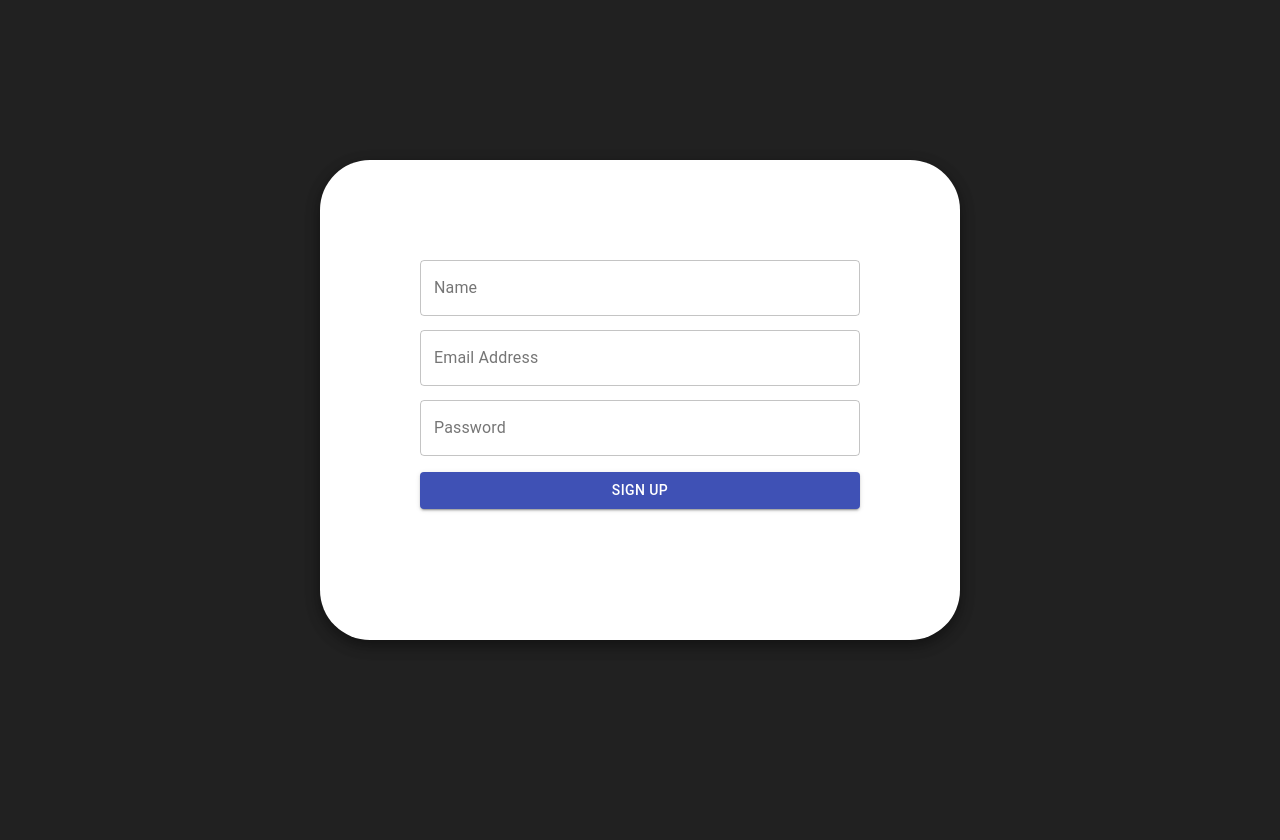
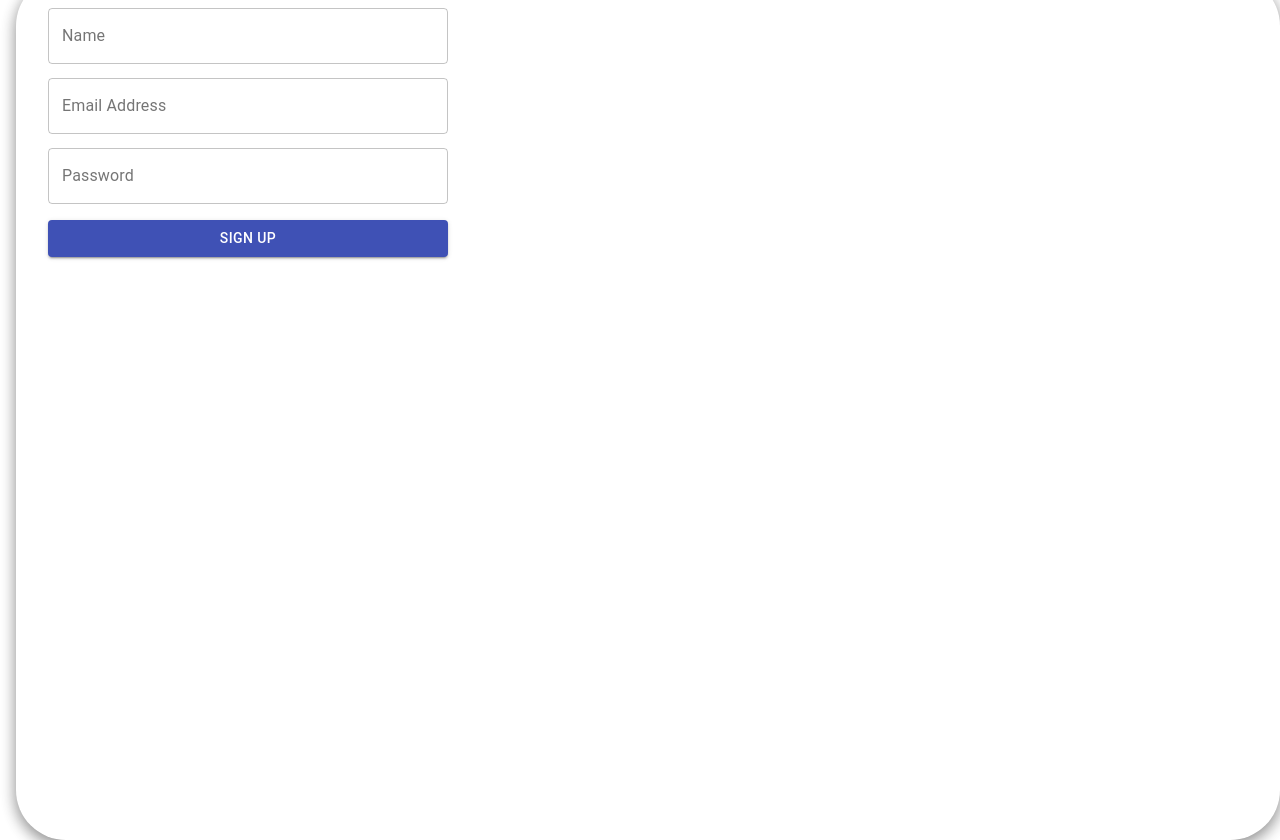
Before and after one commit to saulocode1/form, a React (Create React App) app: page / in a window 1280 px wide. Before the commit the page ends 800 px from the top, so only its background shows below. Built offline with nearby package versions, Linux system fonts and the light colour scheme.

Commit message:
start layout

```diff
--- a/package.json
+++ b/package.json
@@ -3,7 +3,11 @@
   "version": "0.1.0",
   "private": true,
   "dependencies": {
+    "@emotion/react": "^11.8.2",
+    "@emotion/styled": "^11.8.1",
     "@material-ui/core": "^4.12.3",
+    "@material-ui/lab": "^4.0.0-alpha.60",
+    "@mui/material": "^5.5.1",
     "@testing-library/jest-dom": "^5.16.2",
     "@testing-library/react": "^12.1.4",
     "@testing-library/user-event": "^13.5.0",
--- a/src/App.js
+++ /dev/null
@@ -1,17 +0,0 @@
-import GlobalStyled from "./GlobalStyled";
-import FormContainer from "./Components/FormContainer/styled";
-import MainForm from "./Components/StyledForm/";
-import SectionForm from "./Components/SectionForm/styled";
-
-const App = () => (
-   <>
-      <GlobalStyled />
-      <SectionForm>
-         <FormContainer>
-            <MainForm />
-         </FormContainer>
-      </SectionForm>
-   </>
-);
-
-export default App;
--- /dev/null
+++ b/src/App.jsx
@@ -0,0 +1,21 @@
+import FormContainer from "./Components/FormContainer/styled";
+import MainForm from "./Components/MainForm";
+import SectionForm from "./Components/SectionForm/styled";
+import FormWrapper from "./Components/FormWrapper/styled";
+import { ThemeProvider } from "@material-ui/core";
+
+const App = () => (
+   <>
+      <ThemeProvider>
+         <SectionForm>
+            <FormContainer>
+               <FormWrapper>
+                  <MainForm />
+               </FormWrapper>
+            </FormContainer>
+         </SectionForm>
+      </ThemeProvider>
+   </>
+);
+
+export default App;
--- a/src/Components/FormContainer/styled.js
+++ b/src/Components/FormContainer/styled.js
@@ -2,9 +2,9 @@ import styled from "styled-components";
 import Background from "../../assets/images/background.avif";
 
 const FormContainer = styled.section`
-   padding: 6.25rem;
-   height: 30rem;
-   width: 40rem;
+   padding: 2rem;
+   height: 800px;
+   width: 1200px;
    border-radius: 3.125rem;
    margin-inline: auto;
    /* background: url(${Background}) no-repeat; */
--- a/src/Components/FormWrapper/styled.js
+++ b/src/Components/FormWrapper/styled.js
@@ -2,6 +2,7 @@ import styled from 'styled-components';
 
 const FormWrapper = styled.div`
    height: auto;
+   width: 400px;
 `;
 
 export default FormWrapper;
--- a/src/Components/StyledForm/index.jsx
+++ b/src/Components/MainForm/index.js
@@ -1,13 +1,16 @@
-import styled from "styled-components";
+import { React } from "react";
 import { Button, Box, TextField } from "@material-ui/core";
 import { useFormik } from "formik";
 import * as yup from "yup";
 
 const validationSchema = yup.object({
    firstName: yup.string().required("First name is required."),
-   email: yup.string().email("Enter a valid email.").required("Email is required."),
+   email: yup
+      .string()
+      .email("Enter a valid email.")
+      .required("Email is required."),
    password: yup.string().required("Password is required."),
-})
+});
 
 const MainForm = () => {
    const formik = useFormik({
@@ -19,8 +22,9 @@ const MainForm = () => {
       onSubmit: (values) => {
          console.log(JSON.stringify(values));
       },
-      validationSchema: validationSchema
+      validationSchema: validationSchema,
    });
+
    return (
       <>
          <form onSubmit={formik.handleSubmit}>
@@ -32,7 +36,9 @@ const MainForm = () => {
                label="Name"
                value={formik.values.firstName}
                onChange={formik.handleChange}
-               error={formik.touched.firstName && Boolean(formik.errors.firstName)}
+               error={
+                  formik.touched.firstName && Boolean(formik.errors.firstName)
+               }
                helperText={formik.touched.firstName && formik.errors.firstName}
                fullWidth
             />
@@ -58,7 +64,9 @@ const MainForm = () => {
                label="Password"
                value={formik.values.password}
                onChange={formik.handleChange}
-               error={formik.touched.password && Boolean(formik.errors.password)}
+               error={
+                  formik.touched.password && Boolean(formik.errors.password)
+               }
                helperText={formik.touched.password && formik.errors.password}
                fullWidth
             />
@@ -72,8 +80,3 @@ const MainForm = () => {
 };
 
 export default MainForm;
-
-export const StyledForm = styled.div`
-   display: flex;
-   flex-direction: column;
-`;
--- /dev/null
+++ b/src/MuiTheme.js
@@ -0,0 +1,11 @@
+import { createTheme } from "@material-ui/core";
+
+const theme = createTheme({
+   palette: {
+      primary: {
+         main: "red"
+      }
+   }
+})
+
+export default theme;
```
Also changed, not shown: src/Components/BasicSnackbar/index.js (added, +45 -0 lines), 1 other file (tests, documents, lock files or other folders).
